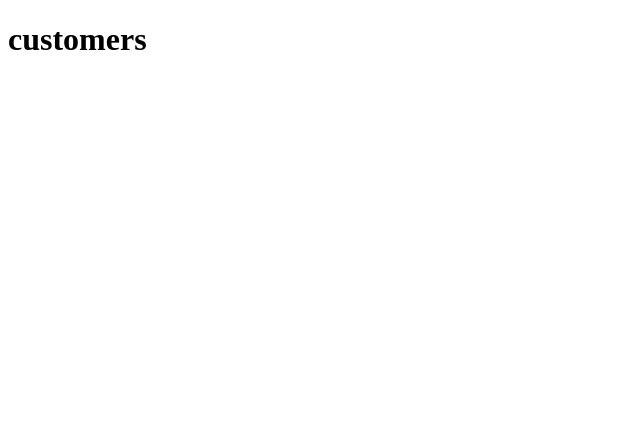
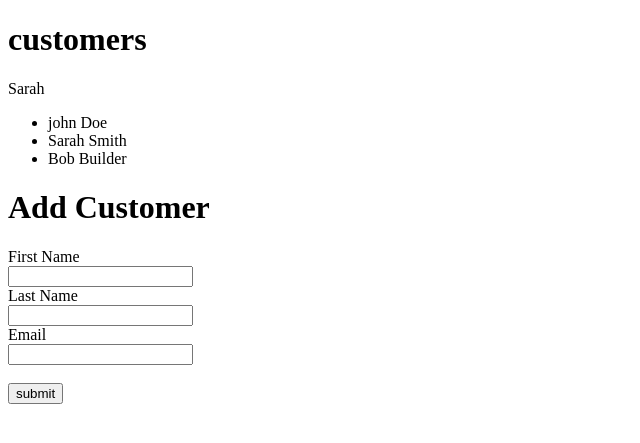
Before and after one commit to starfish01/nodeJs, a Node server app: page / in a window 1280 px wide. Shown: the top 443 px of the page, without its empty margins (0-640 px from the left). Run offline with Node 20, Linux system fonts and the light colour scheme.

Commit message:
41:58 morning lesson

```diff
--- a/lesson2/app.js
+++ b/lesson2/app.js
@@ -26,6 +26,28 @@ app.set('views',(__dirname,'views'));
 app.use(bodyParser.json());
 app.use(bodyParser.urlencoded({extended: false}));
 
+
+var users= [
+	{
+	id: 1,
+	first_name:'john',
+	last_name:'Doe',
+	email: 'johndoe@gmail.com'
+	},
+	{
+	id: 2,
+	first_name:'Sarah',
+	last_name:'Smith',
+	email: 'sarahsmith@gmail.com'
+	},
+	{
+	id: 3,
+	first_name:'Bob',
+	last_name:'Builder',
+	email: 'BobBuilder@gmail.com'
+	}
+]
+
 //set static path
 //app.use(express.static(path.join(__dirname,'public')));
 
@@ -44,11 +66,27 @@ app.use(bodyParser.urlencoded({extended: false}));
 app.get('/', function(req,res){
 	//res.send('hello');
 	//res.json(person);
-
 	res.render('index',{
-		title:'customers'
+		title:'customers',
+		users: users
 	});
 });
+
+
+app.post('/users/add', function(req,res){
+	var newUser = {
+		first_name: req.body.first_name,
+		last_name: req.body.last_name,
+		email: req.body.email
+	}
+
+
+
+});
+
+
+
+
 
 app.listen(3000, function(){
 	console.log('Server started on port 3000...')
--- a/lesson2/views/index.ejs
+++ b/lesson2/views/index.ejs
@@ -1,3 +1,31 @@
 <% include partials/header %>
 	<h1><%= title %></h1>
+
+	<%= users[1].first_name %>
+
+	<ul>
+		<% users.forEach(function(user){ %>
+			<li><%= user.first_name %> <%= user.last_name %></li>
+		<% }) %>
+	</ul>
+
+
+	<h1>Add Customer</h1>
+	<form method="Post" action="/users/add">
+		<label>First Name</label><br>
+		<input type="text" name="first_name">
+		<br>
+		<label>Last Name</label><br>
+		<input type="text" name="last_name">
+		<br>
+		<label>Email</label><br>
+		<input type="text" name="email">
+		<br><br>
+		<input type="submit" value="submit">
+
+	</form>
+
+
+
+
 <% include partials/footer %>
```
